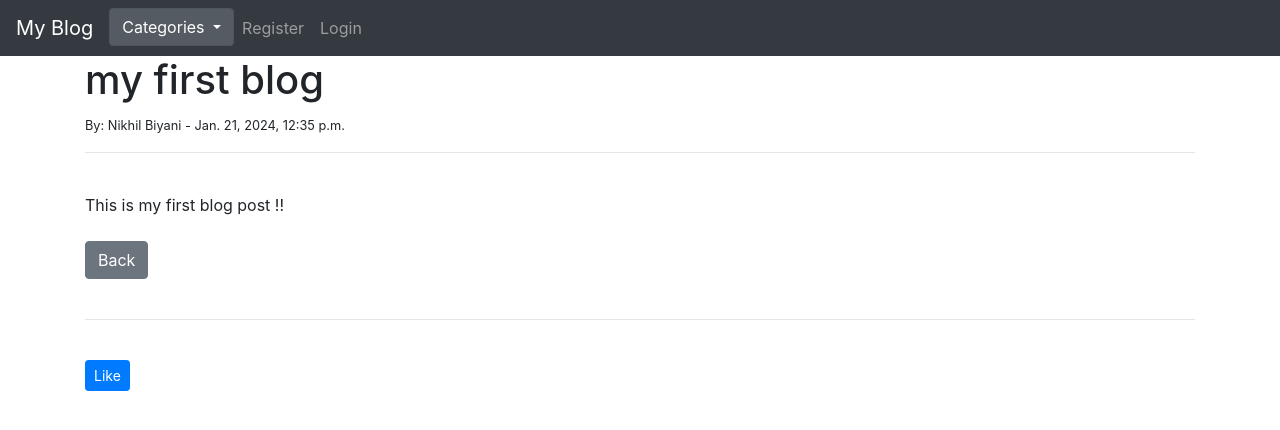
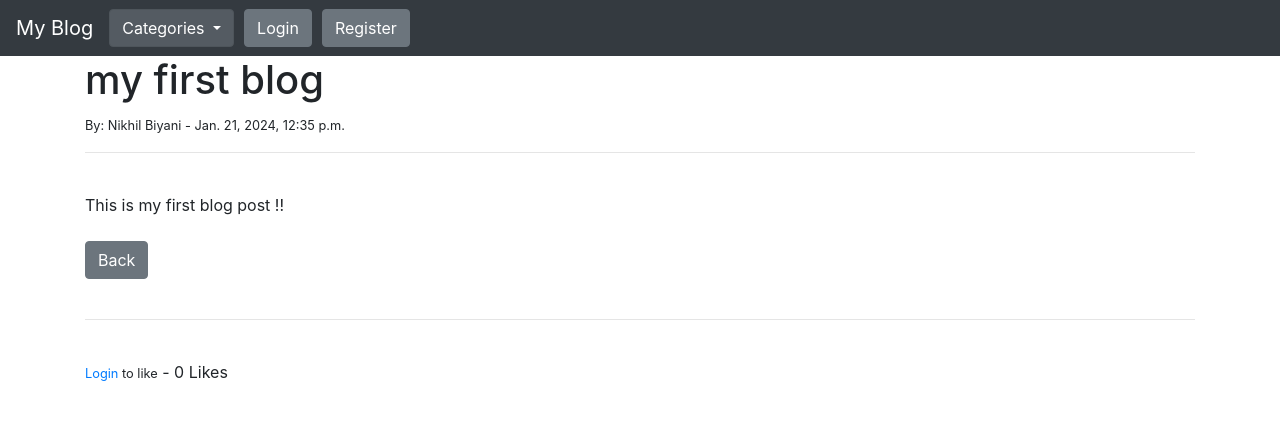
Before and after one commit to Nikhil-Biyani/blog_development_deployment, a Django app: page /article/1 in a window 1280 px wide. Shown: the top 430 px of the page. Run offline with Django 5.2, Linux system fonts and the light colour scheme; data comes from the database, SQL or seed files in the repository; both versions use the stored data as it was after the commit.

Commit message:
Added Like and Unlike feature

```diff
--- a/theblog/models.py
+++ b/theblog/models.py
@@ -27,6 +27,9 @@ class Post(models.Model):
     category = models.CharField(max_length=255, default="coding")
     likes = models.ManyToManyField(User, related_name='blog_posts')
 
+    def total_likes(self):
+        return self.likes.count()
+
     def __str__(self):
         return self.title + ' | ' + str(self.author)
 
--- a/theblog/templates/article_details.html
+++ b/theblog/templates/article_details.html
@@ -22,6 +22,20 @@
     <br/>
     <form action="{% url 'like_post' post.pk %}" method="POST">
         {% csrf_token %}
-        <button type="submit" name="post_id" value="{{post.id}}" class="btn btn-primary btn-sm">Like</button>
+        {% if user.is_authenticated %}
+            {% if not liked %}
+                <button type="submit" name="post_id" value="{{post.id}}" class="btn btn-primary btn-sm">
+                    Like
+                </button>
+
+            {% else %}
+                <button type="submit" name="post_id" value="{{post.id}}" class="btn btn-danger btn-sm">
+                    Unlike
+                </button>
+            {% endif %}
+        {% else %}
+            <small><a href="{% url 'login' %}">Login</a> to like</small>
+        {% endif %}
+        - {{total_likes}} Likes
     </form>
 {% endblock %}
--- a/theblog/templates/base.html
+++ b/theblog/templates/base.html
@@ -58,11 +58,11 @@
 
                 {% else %}
                     <li class="nav-item">
-                        <a class="nav-link" href="{% url 'register' %}">Register</a>
+                        <a class="nav-link, btn btn-secondary" href="{% url 'login' %}" style="margin-left: 10px">Login</a>
                     </li>
 
                     <li class="nav-item">
-                        <a class="nav-link" href="{% url 'login' %}">Login</a>
+                        <a class="nav-link, btn btn-secondary" href="{% url 'register' %}" style="margin-left: 10px">Register</a>
                     </li>
 
                 {% endif %}
--- a/theblog/views.py
+++ b/theblog/views.py
@@ -9,7 +9,14 @@ from django.urls import reverse, reverse_lazy
 # Create your views here.
 def LikeView(request, pk):
     post = get_object_or_404(Post, id=request.POST.get('post_id'))
-    post.likes.add(request.user)
+    liked = False
+    if post.likes.filter(id=request.user.id).exists():
+        post.likes.remove(request.user)
+        liked = False
+    else:
+        post.likes.add(request.user)
+        liked = True
+
     return HttpResponseRedirect(reverse('article-detail', args=[str(pk)]))
 
 def CategoryListView(request):
@@ -41,7 +48,17 @@ class ArticleDetailView(DetailView):
     def get_context_data(self, *args, **kwargs):
         cat_menu = Category.objects.all()
         context = super(ArticleDetailView, self).get_context_data(*args, **kwargs)
+
+        stuff = get_object_or_404(Post, id=self.kwargs['pk'])
+        total_likes = stuff.total_likes()
+
+        liked = False
+        if stuff.likes.filter(id=self.request.user.id).exists():
+            liked = True
+
         context["cat_menu"] = cat_menu
+        context["total_likes"] = total_likes
+        context["liked"] = liked
         return context
 
 
```
Also changed, not shown: db.sqlite3.
